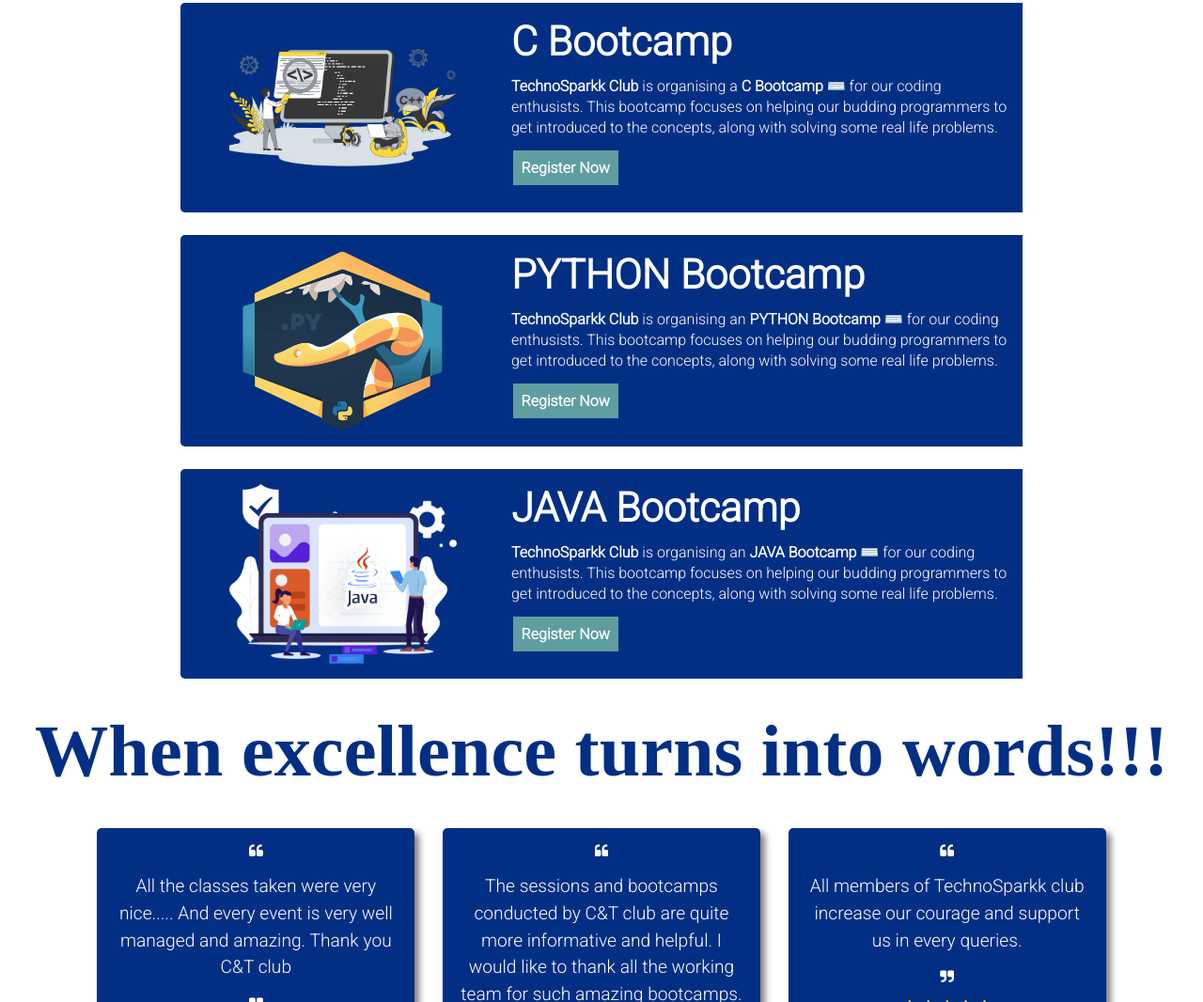
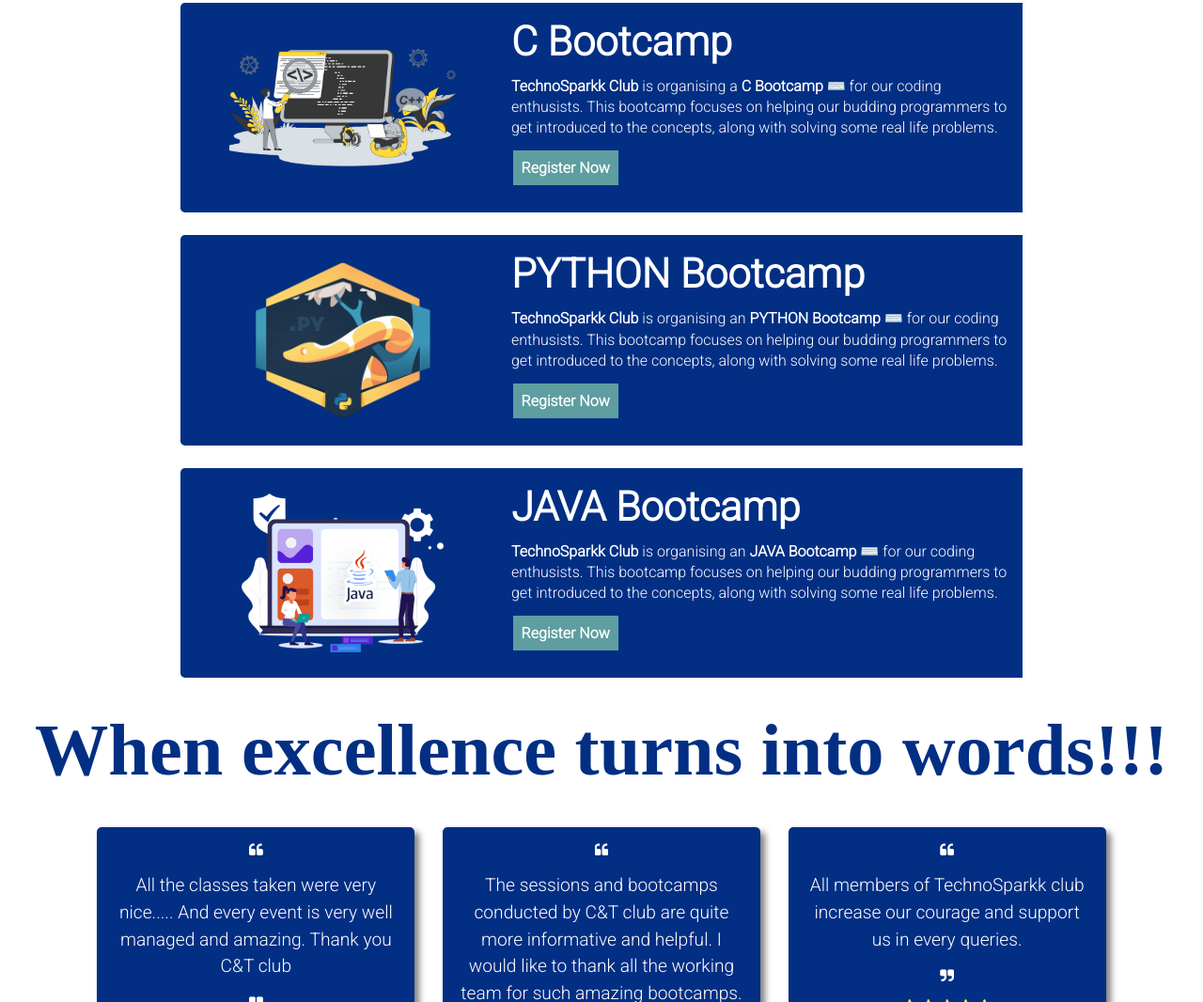
Before and after one commit to TechnoSparkk/TechnoSparkk.github.io, a plain HTML site: page index.html in a window 1280 px wide. Shown: the part 2936-4002 px from the top of the page at 94% size. Drawn offline with Linux system fonts and the light colour scheme.

Commit message:
Update index.html

```diff
--- a/index.html
+++ b/index.html
@@ -224,7 +224,7 @@
 
             <div class="camp3">
                 <div class="left">
-                    <img src="img/python.png" alt="camp3" width="80%">
+                    <img src="img/python.png" alt="camp3" width="70%">
                 </div>
 
                 <div class="right">
@@ -239,7 +239,7 @@
 
             <div class="camp4">
                 <div class="left">
-                    <img src="img/java.png" alt="camp4" width="90%">
+                    <img src="img/java.png" alt="camp4" width="80%">
                 </div>
 
                 <div class="right">
```
